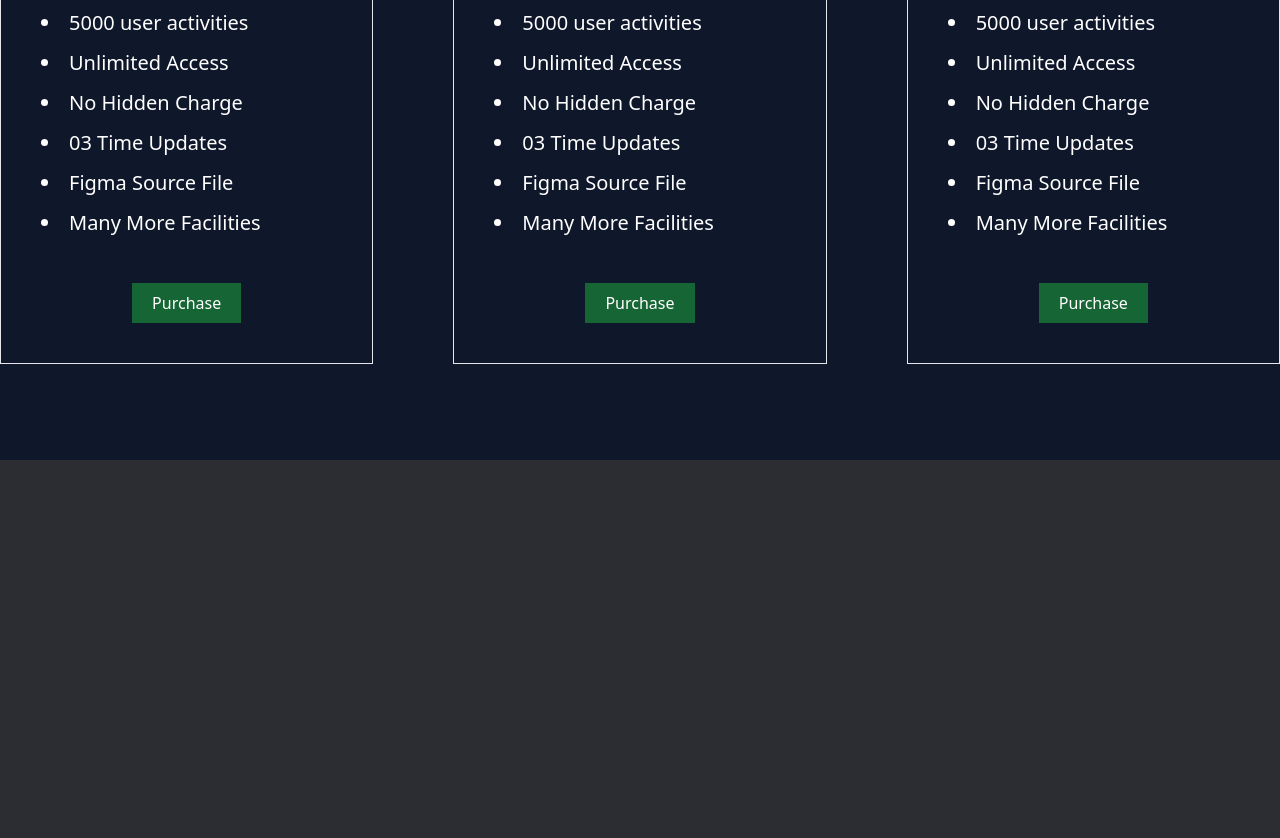
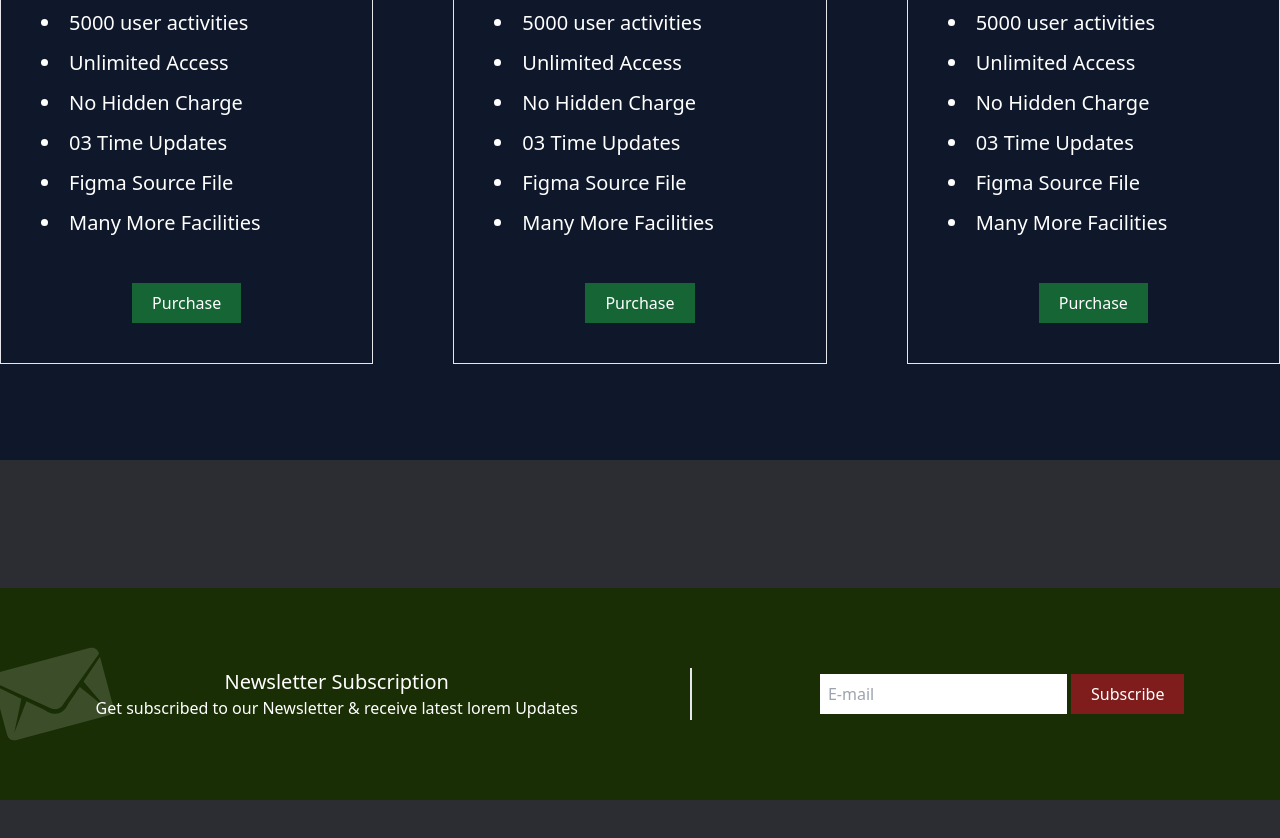
Before and after one commit to OLAMIDEOJ/First-Tailwind-Project, a website built with Vite: page index.html in a window 1280 px wide. Shown: the part 3450-4288 px from the top of the page. Before the commit the page ends 3990 px from the top, so only its background shows below. Built offline with nearby package versions, Linux system fonts and the light colour scheme.

Commit message:
subscribe section

```diff
--- a/index.html
+++ b/index.html
@@ -155,15 +155,20 @@
          </div>
 
          <form>
-            <input type="email" class="block mx-auto mb-10 w-5/6 sm:w-1/2 h-12 border-2 border-orange-800 rounded placeholder:italic placeholder:text-orange-800 p-5" placeholder="Your E-mail">
+            <input type="email"
+               class="block mx-auto mb-10 w-5/6 sm:w-1/2 h-12 border-2 border-orange-800 rounded placeholder:italic placeholder:text-orange-800 p-5"
+               placeholder="Your E-mail">
          </form>
-         <textarea class="block mx-auto w-5/6 sm:w-1/2 h-56 border-2 border-orange-800 rounded placeholder:italic placeholder:text-orange-800 px-5 py-5" placeholder="Your Question"></textarea>
+         <textarea
+            class="block mx-auto w-5/6 sm:w-1/2 h-56 border-2 border-orange-800 rounded placeholder:italic placeholder:text-orange-800 px-5 py-5"
+            placeholder="Your Question"></textarea>
 
          <button class="block mx-auto bg-green-900 px-10 py-4 text-white mt-8 hover:bg-green-600">Send Now</button>
       </section>
 
       <section class="bg-slate-900 my-16 sm:my-20 py-12 sm:py-24">
-         <div class="text-white grid md:grid-cols-2 lg:grid-cols-3 gap-10 sm:gap-16 md:gap-20 justify-center items-center">
+         <div
+            class="text-white grid md:grid-cols-2 lg:grid-cols-3 gap-10 sm:gap-16 md:gap-20 justify-center items-center">
             <div class="border p-10">
                <h5> Basic Plane </h5>
                <h2> $<span class="text-xl sm:text-2xl md:text-5xl font-bold">19:00</span>/month </h2>
@@ -176,7 +181,8 @@
                   <li> Figma Source File </li>
                   <li> Many More Facilities </li>
                </ul>
-               <button class="bg-green-800 px-5 py-2 mt-10 hover:bg-green-600 transition block mx-auto"> Purchase </button>
+               <button class="bg-green-800 px-5 py-2 mt-10 hover:bg-green-600 transition block mx-auto"> Purchase
+               </button>
             </div>
 
             <div class="border p-10">
@@ -191,7 +197,8 @@
                   <li> Figma Source File </li>
                   <li> Many More Facilities </li>
                </ul>
-               <button class="bg-green-800 px-5 py-2 mt-10 hover:bg-green-600 transition block mx-auto"> Purchase </button>
+               <button class="bg-green-800 px-5 py-2 mt-10 hover:bg-green-600 transition block mx-auto"> Purchase
+               </button>
             </div>
 
             <div class="border p-10">
@@ -206,10 +213,25 @@
                   <li> Figma Source File </li>
                   <li> Many More Facilities </li>
                </ul>
-               <button class="bg-green-800 px-5 py-2 mt-10 hover:bg-green-600 transition block mx-auto"> Purchase </button>
+               <button class="bg-green-800 px-5 py-2 mt-10 hover:bg-green-600 transition block mx-auto"> Purchase
+               </button>
             </div>
 
 
+         </div>
+      </section>
+
+      <section class="bg-lime-950 my-10 sm:my-16 md:my-20 lg:my-32 py-10 sm:py-16 md:py-20 bg-no-repeat bg-left" style="background-image: url(./images/subscribe-bg.png);">
+         <div class="sm:flex justify-center items-center text-white gap-10 sm:gap-16 md:gap-20 lg:gap-32">
+            <div class="text-center mb-10 sm:mb-0 sm:border-r-2 sm:pr-28">
+               <h2 class="text-xl"> Newsletter Subscription </h2>
+               <p> Get subscribed to our Newsletter & receive latest lorem Updates</p>
+            </div>
+
+            <div class="flex justify-center items-center gap-1">
+               <input class="h-10 outline-none px-2" type="email" placeholder="E-mail">
+               <button class="bg-red-900 px-5 py-2 hover:bg-red-600 transition"> Subscribe </button>
+            </div>
          </div>
       </section>
 
```
